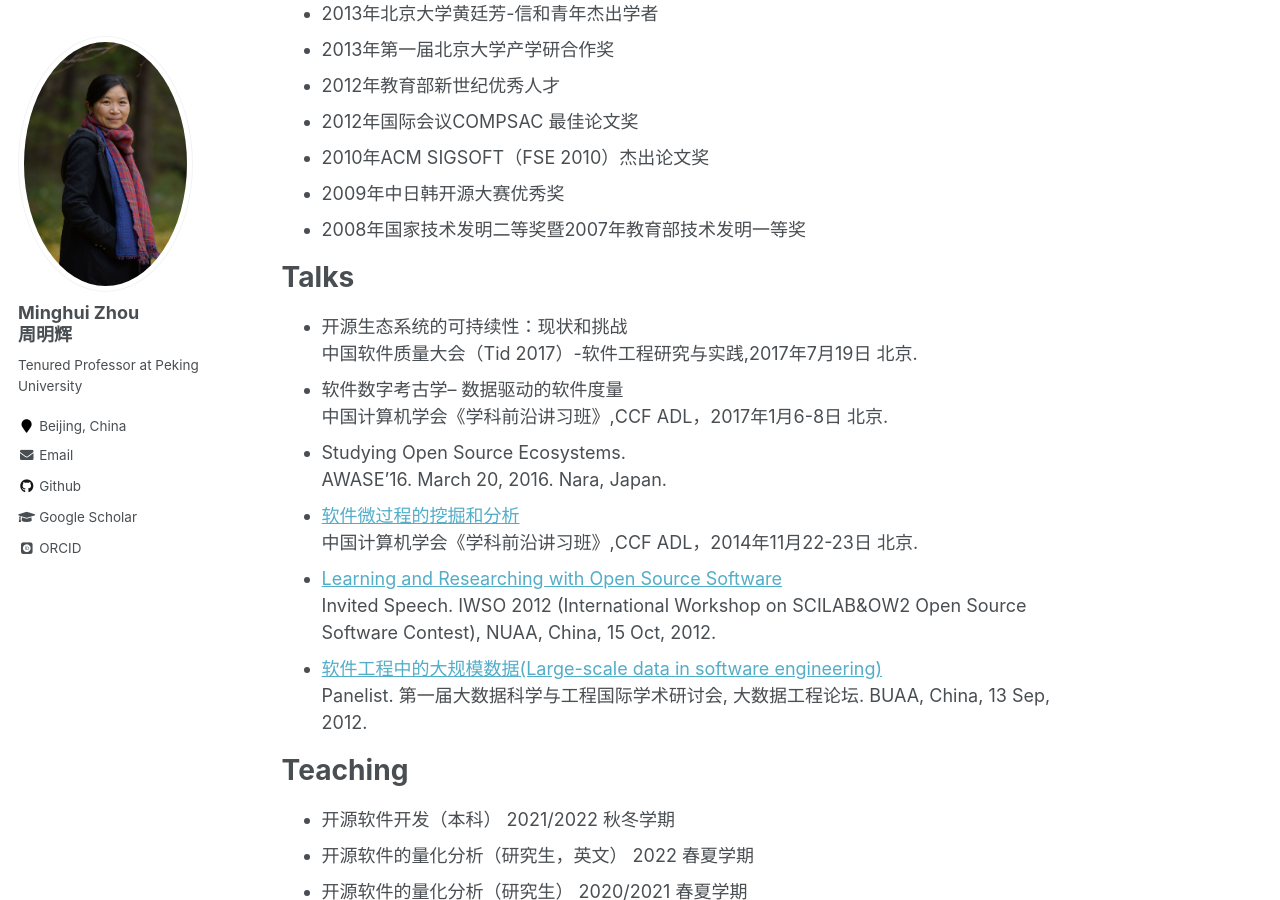
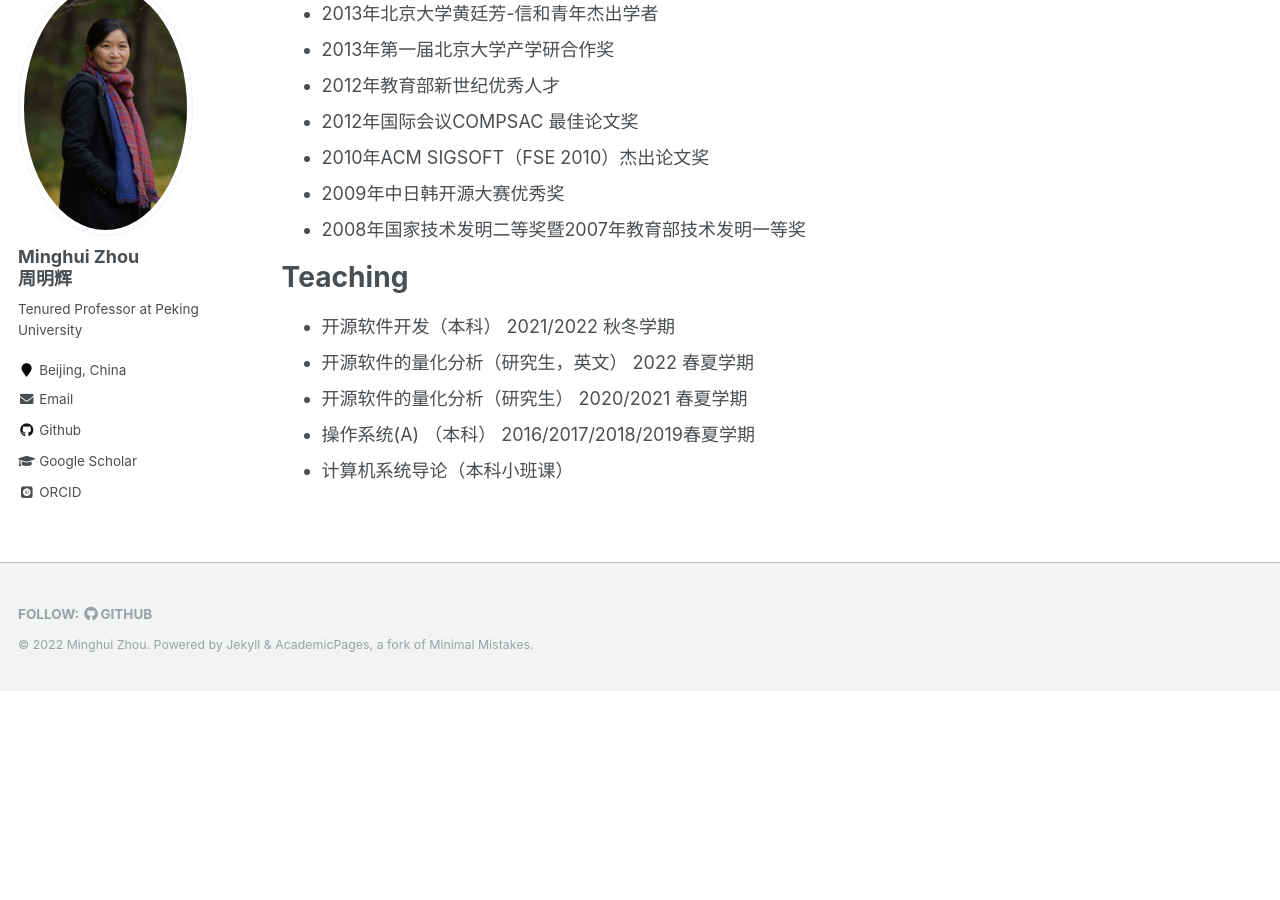
Before and after one commit to minghuizhou/minghuizhou.github.io, a Jekyll site: the page built from _pages/about.md, in a window 1280 px wide and 900 px high, scrolled down 2410 px. Built offline with Jekyll 4.4.1, drawn with Linux system fonts in a browser that asks for light colours; some web fonts are replaced; after the commit the page ends 3101 px from its top, so only the background shows below that.

Commit message:
Update about.md

```diff
--- a/_pages/about.md
+++ b/_pages/about.md
@@ -80,26 +80,25 @@ Awards
 - 2009年中日韩开源大赛优秀奖
 - 2008年国家技术发明二等奖暨2007年教育部技术发明一等奖
 
-Talks
-=================
-- 开源生态系统的可持续性：现状和挑战
-中国软件质量大会（Tid 2017）-软件工程研究与实践,2017年7月19日 北京.
-- 软件数字考古学-- 数据驱动的软件度量
-中国计算机学会《学科前沿讲习班》,CCF ADL，2017年1月6-8日 北京.
-- Studying Open Source Ecosystems.
-AWASE'16. March 20, 2016. Nara, Japan.
-- [软件微过程的挖掘和分析](https://minghuizhou.github.io/files/20141122-CCF-final.pdf)
-中国计算机学会《学科前沿讲习班》,CCF ADL，2014年11月22-23日 北京.
-- [Learning and Researching with Open Source Software](https://minghuizhou.github.io/files/20121015-IWSO-NUAA.pdf)
-Invited Speech. IWSO 2012 (International Workshop on SCILAB&OW2 Open Source Software Contest), NUAA, China, 15 Oct, 2012.
-- [软件工程中的大规模数据(Large-scale data in software engineering)](https://minghuizhou.github.io/files/20120913-bigdatapanelist-BUAA.pdf)
-Panelist. 第一届大数据科学与工程国际学术研讨会, 大数据工程论坛. BUAA, China, 13 Sep, 2012.
+[//]:Talks
+[//]:=================
+[//]:- 开源生态系统的可持续性：现状和挑战
+[//]:中国软件质量大会（Tid 2017）-软件工程研究与实践,2017年7月19日 北京.
+[//]:- 软件数字考古学-- 数据驱动的软件度量
+[//]:中国计算机学会《学科前沿讲习班》,CCF ADL，2017年1月6-8日 北京.
+[//]:- Studying Open Source Ecosystems.
+[//]:AWASE'16. March 20, 2016. Nara, Japan.
+[//]:- [软件微过程的挖掘和分析](https://minghuizhou.github.io/files/20141122-CCF-final.pdf)
+[//]:中国计算机学会《学科前沿讲习班》,CCF ADL，2014年11月22-23日 北京.
+[//]:- [Learning and Researching with Open Source Software](https://minghuizhou.github.io/files/20121015-IWSO-NUAA.pdf)
+[//]:Invited Speech. IWSO 2012 (International Workshop on SCILAB&OW2 Open Source Software Contest), NUAA, China, 15 Oct, 2012.
+[//]:- [软件工程中的大规模数据(Large-scale data in software engineering)](https://minghuizhou.github.io/files/20120913-bigdatapanelist-BUAA.pdf)
+[//]:Panelist. 第一届大数据科学与工程国际学术研讨会, 大数据工程论坛. BUAA, China, 13 Sep, 2012.
 
 Teaching
 ===================
 - 开源软件开发（本科） 2021/2022 秋冬学期
 - 开源软件的量化分析（研究生，英文）  2022 春夏学期
 - 开源软件的量化分析（研究生）  2020/2021 春夏学期
-- 操作系统(A)  （本科）
-2016/2017/2018/2019春夏学期
+- 操作系统(A)  （本科） 2016/2017/2018/2019春夏学期
 - 计算机系统导论（本科小班课）
```
